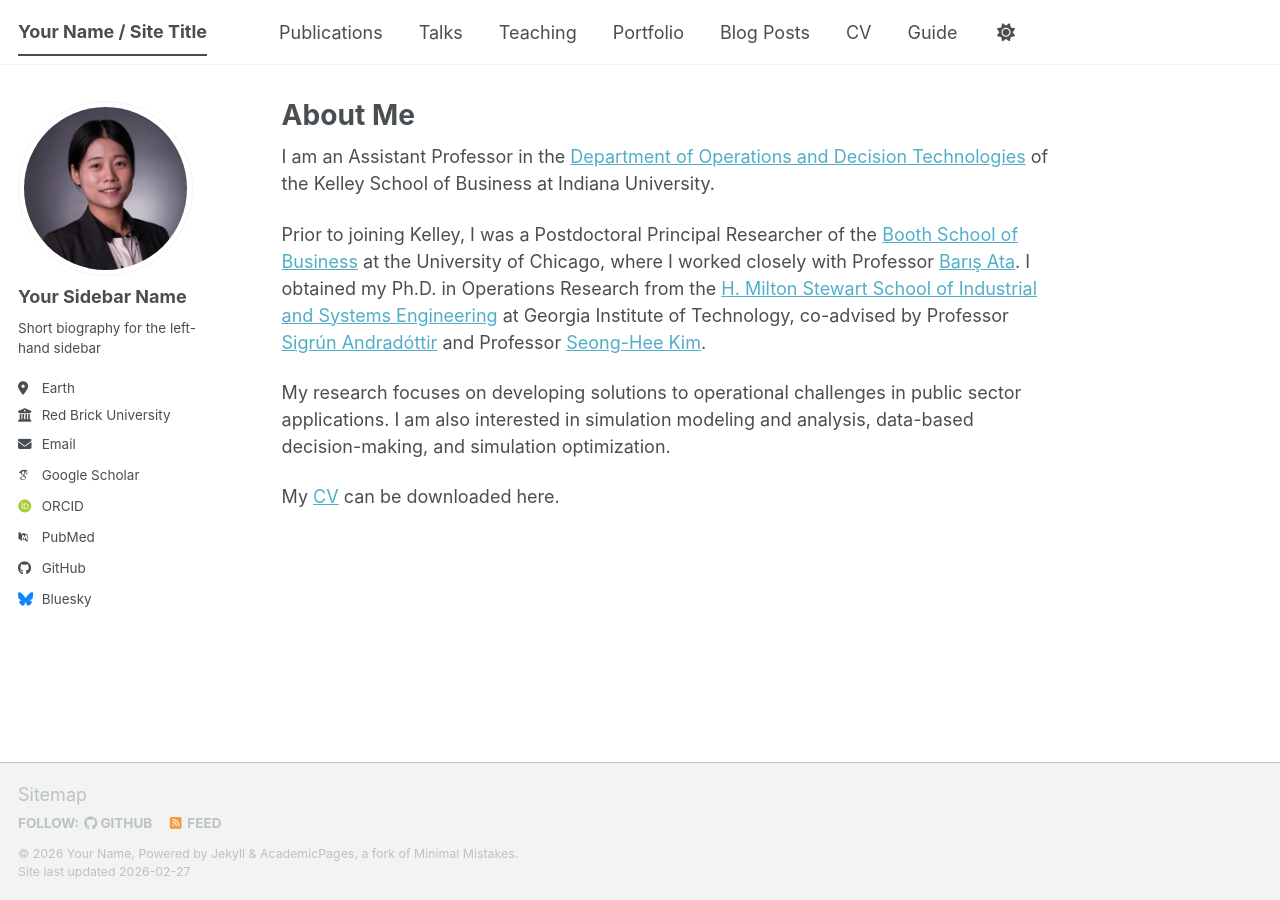
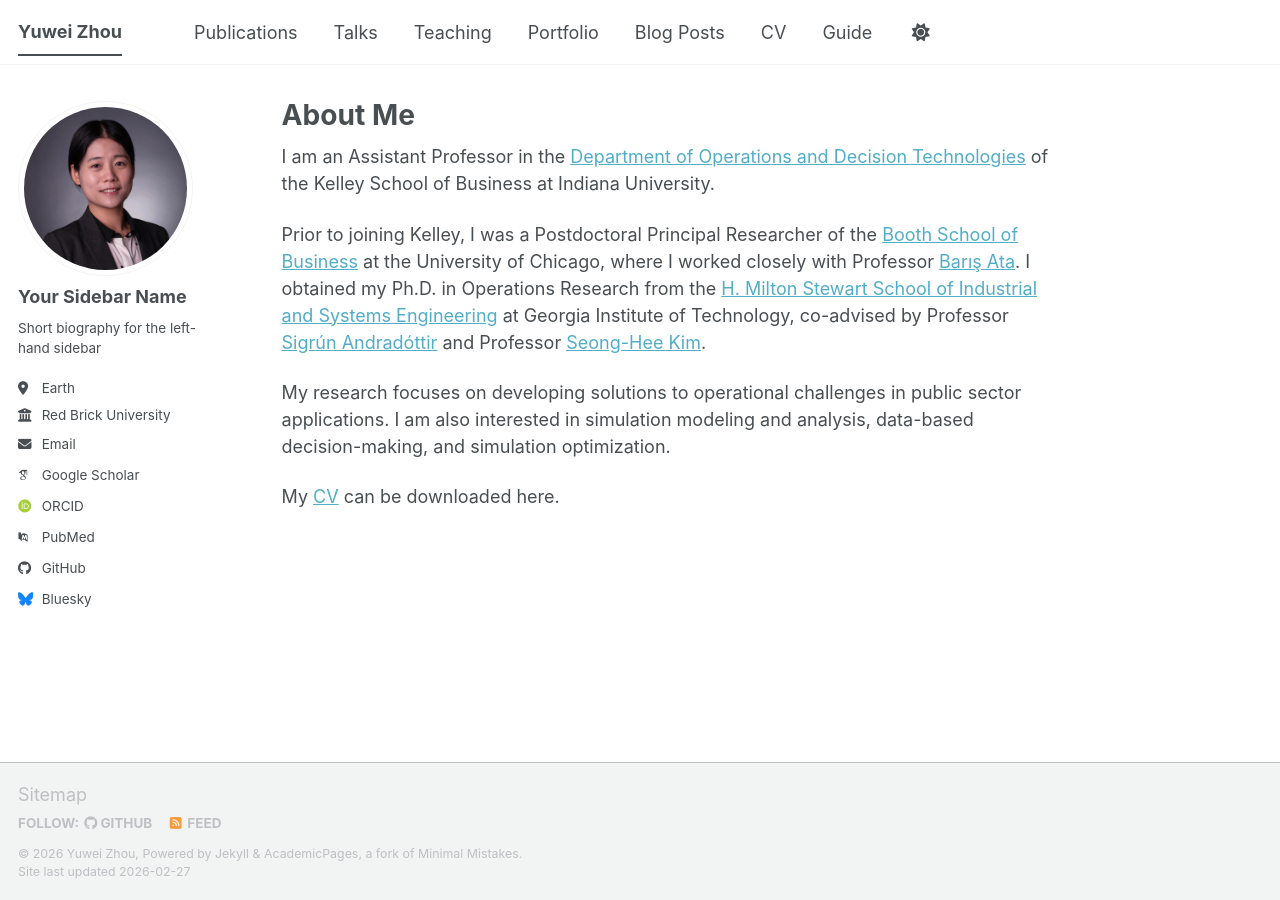
Before and after one commit to yuweizhou3/yuweizhou3.github.io, a Jekyll site: the page built from _pages/about.md, in a window 1280 px wide. Built offline with Jekyll 4.4.1, drawn with Linux system fonts in a browser that asks for light colours; some web fonts are replaced; a script bundle is joined from its source files by our own code; library files that are not in the unit come from our copies.

Commit message:
Update _config.yml

```diff
--- a/_config.yml
+++ b/_config.yml
@@ -9,14 +9,14 @@
 # Basic Site Settings
 locale                   : "en-US"
 site_theme               : "default" # The available themes options are "default", "air", "sunrise", "mint", "dirt" and "contrast"
-title                    : "Your Name / Site Title"
+title                    : "Yuwei Zhou"
 title_separator          : "-"
-name                     : &name "Your Name"
-description              : &description "Your Name's academic portfolio"   # Update this with a general description of your site, this is the default if not overridden by a page
+name                     : &name "Yuwei Zhou"
+description              : &description "Yuwei Zhou's academic portfolio"   # Update this with a general description of your site, this is the default if not overridden by a page
 url                      : https://academicpages.github.io # The base hostname & protocol for your site e.g. "https://[your GitHub username].github.io",
                                                            # or if you already have some other page hosted on Github then use "https://[your GitHub username].github.io/[Your Repo Name]"
 baseurl                  : "" # the subpath of your site, e.g. "/blog"
-repository               : "academicpages/academicpages.github.io"
+repository               : "yuweizhou3.github.io"
 
 # Site Author - The following control what appear as part of the author content on the side bar.
 #               If a field is blank the icon and link will not appear, otherwise it will be shown.
```
